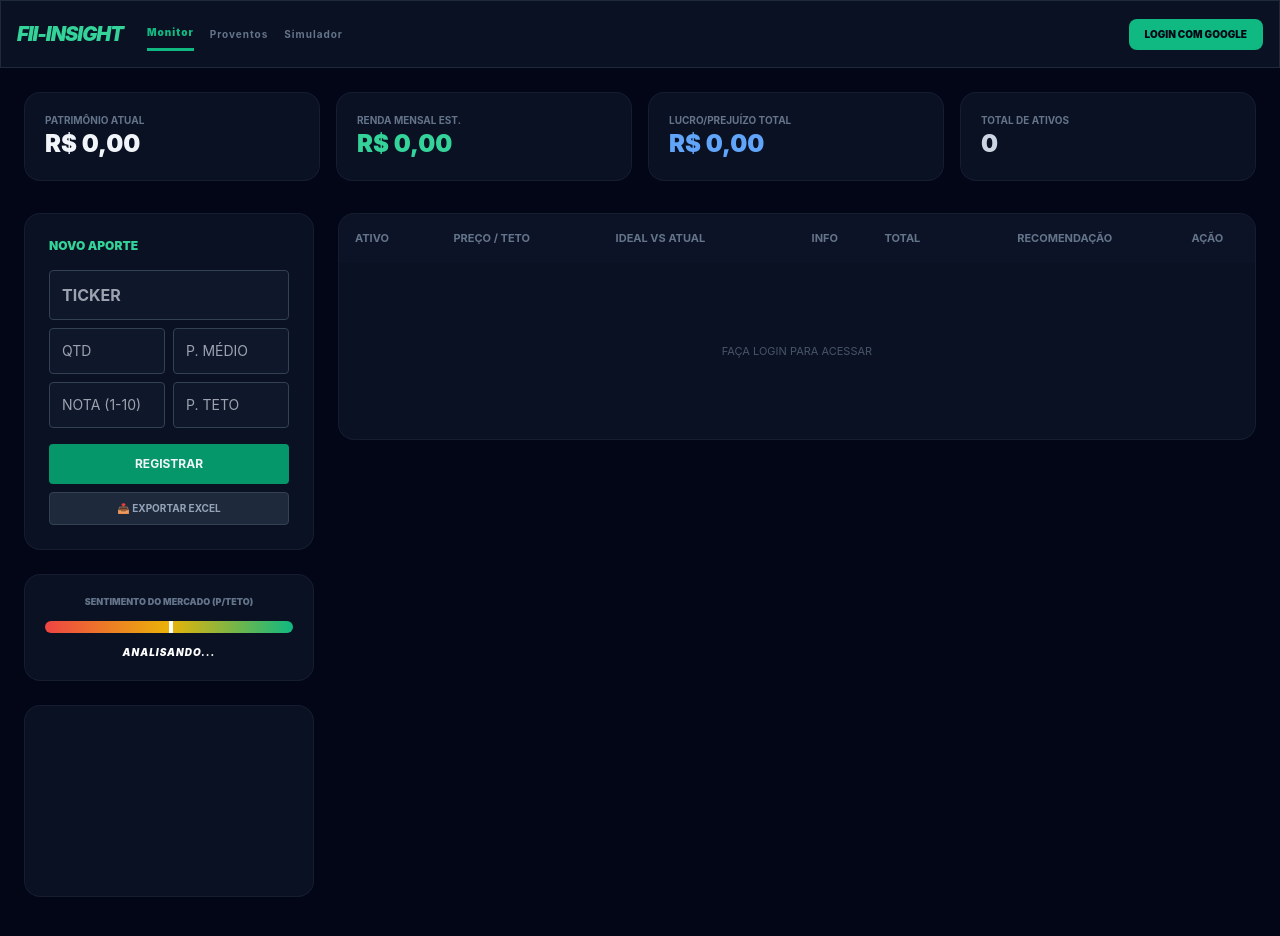
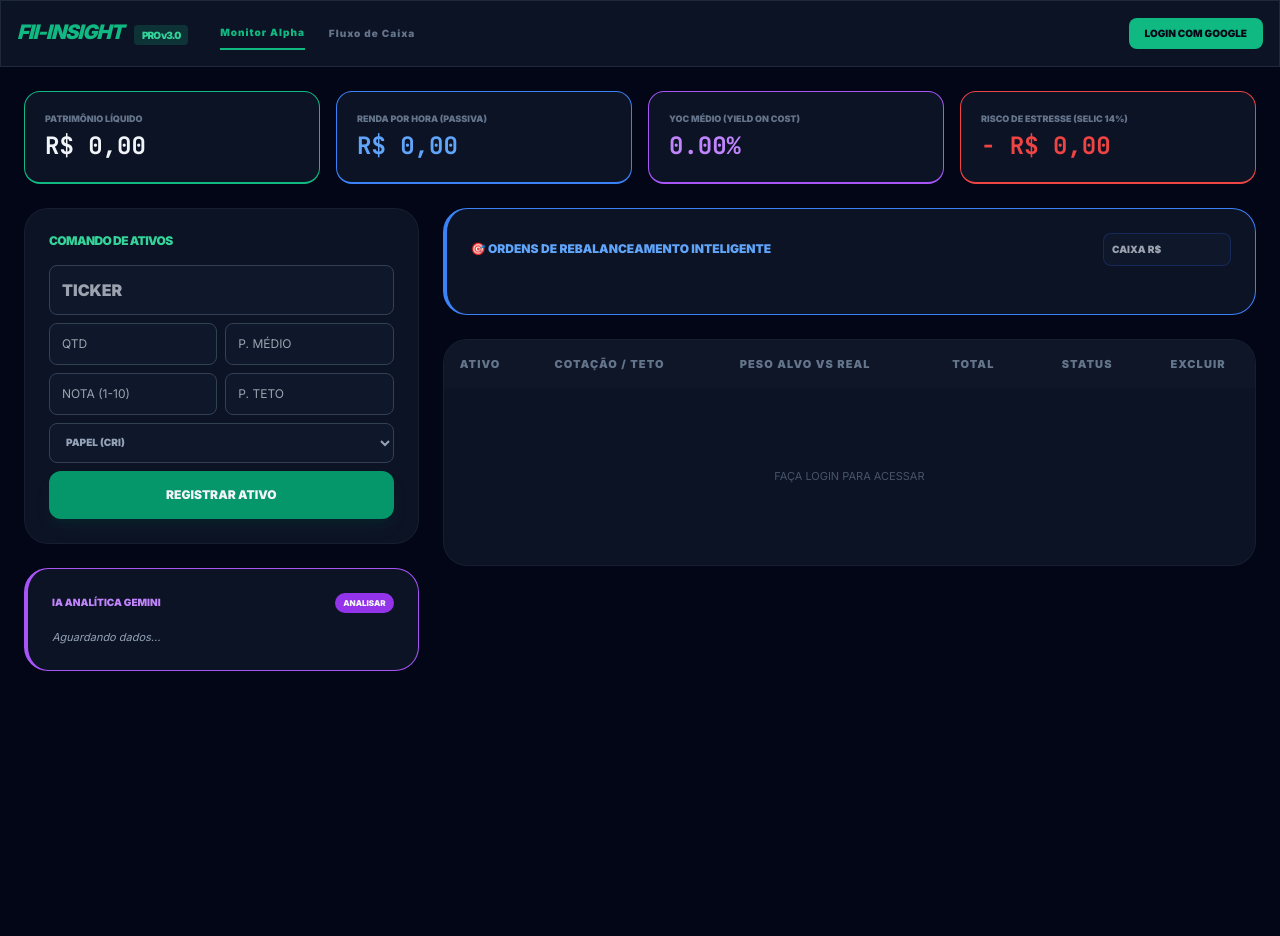
Before and after one commit to andreklaroskleao/AppFIIs, a plain HTML site: page index.html in a window 1280 px wide. After the commit the page ends 800 px from the top, so only its background shows below. Drawn offline with nearby package versions, Linux system fonts and the light colour scheme; no server answers.

Commit message:
Update index.html

```diff
--- a/index.html
+++ b/index.html
@@ -3,110 +3,122 @@
 <head>
     <meta charset="UTF-8">
     <meta name="viewport" content="width=device-width, initial-scale=1.0">
-    <title>FII-Insight Ultra</title>
+    <title>FII-INSIGHT TERMINAL PRO</title>
     <script src="https://cdn.tailwindcss.com"></script>
     <script src="https://cdn.jsdelivr.net/npm/chart.js"></script>
     <script src="https://cdn.sheetjs.com/xlsx-latest/package/dist/xlsx.full.min.js"></script>
     <style>
+        @import url('https://fonts.googleapis.com/css2?family=JetBrains+Mono:wght@400;700&family=Inter:wght@400;900&display=swap');
         body { background-color: #020617; color: #f1f5f9; font-family: 'Inter', sans-serif; }
-        .glass { background: rgba(15, 23, 42, 0.7); backdrop-filter: blur(12px); border: 1px solid rgba(255,255,255,0.05); }
-        .tab-active { border-bottom: 3px solid #10b981; color: #10b981; font-weight: 900; }
-        input::-webkit-outer-spin-button, input::-webkit-inner-spin-button { -webkit-appearance: none; margin: 0; }
+        .glass { background: rgba(15, 23, 42, 0.8); backdrop-filter: blur(12px); border: 1px solid rgba(255,255,255,0.05); }
+        .mono { font-family: 'JetBrains Mono', monospace; }
+        .tab-active { border-bottom: 2px solid #10b981; color: #10b981; font-weight: 900; }
     </style>
 </head>
-<body class="min-h-screen pb-20">
-    <nav class="border-b border-slate-800 p-4 glass flex justify-between items-center sticky top-0 z-50">
-        <div class="flex items-center gap-6">
-            <h1 class="text-xl font-black text-emerald-400 italic tracking-tighter">FII-INSIGHT</h1>
-            <div class="flex gap-4 text-[10px] font-bold uppercase tracking-widest text-slate-500">
-                <button onclick="window.mudarAba('dash')" id="tab-dash" class="tab-active py-2">Monitor</button>
-                <button onclick="window.mudarAba('proventos')" id="tab-proventos" class="py-2">Proventos</button>
-                <button onclick="window.mudarAba('simulador')" id="tab-simulador" class="py-2">Simulador</button>
+<body class="min-h-screen">
+    <nav class="border-b border-slate-800 p-4 glass sticky top-0 z-50 flex justify-between items-center">
+        <div class="flex items-center gap-8">
+            <h1 class="text-xl font-black italic tracking-tighter text-emerald-500">FII-INSIGHT <span class="text-[10px] bg-emerald-500/20 px-2 py-1 rounded text-emerald-400 not-italic ml-2">PRO v3.0</span></h1>
+            <div class="flex gap-6 text-[10px] font-bold uppercase tracking-widest text-slate-500">
+                <button onclick="window.mudarAba('dash')" id="tab-dash" class="tab-active py-2">Monitor Alpha</button>
+                <button onclick="window.mudarAba('proventos')" id="tab-proventos" class="py-2">Fluxo de Caixa</button>
             </div>
         </div>
         <div id="user-info"></div>
     </nav>
 
-    <main class="p-6 container mx-auto">
-        <div id="secao-dash">
-            <div class="grid grid-cols-1 md:grid-cols-4 gap-4 mb-8">
-                <div class="glass p-5 rounded-2xl">
-                    <p class="text-slate-500 text-[10px] font-bold uppercase">Patrimônio Atual</p>
-                    <h2 id="total-patrimonio" class="text-2xl font-black">R$ 0,00</h2>
+    <main class="p-6 container mx-auto space-y-6">
+        <div id="secao-dash" class="space-y-6">
+            <div class="grid grid-cols-1 md:grid-cols-4 gap-4">
+                <div class="glass p-5 rounded-2xl border-b-2 border-emerald-500">
+                    <p class="text-[9px] text-slate-500 font-black uppercase mb-1">Patrimônio Líquido</p>
+                    <h2 id="total-patrimonio" class="text-2xl font-black mono">R$ 0,00</h2>
                 </div>
-                <div class="glass p-5 rounded-2xl">
-                    <p class="text-slate-500 text-[10px] font-bold uppercase">Renda Mensal Est.</p>
-                    <h2 id="total-dividendos" class="text-2xl font-black text-emerald-400">R$ 0,00</h2>
+                <div class="glass p-5 rounded-2xl border-b-2 border-blue-500">
+                    <p class="text-[9px] text-slate-500 font-black uppercase mb-1">Renda por Hora (Passiva)</p>
+                    <h2 id="renda-hora" class="text-2xl font-black text-blue-400 mono">R$ 0,00</h2>
                 </div>
-                <div class="glass p-5 rounded-2xl">
-                    <p class="text-slate-500 text-[10px] font-bold uppercase">Lucro/Prejuízo Total</p>
-                    <h2 id="lucro-total" class="text-2xl font-black text-blue-400">R$ 0,00</h2>
+                <div class="glass p-5 rounded-2xl border-b-2 border-purple-500">
+                    <p class="text-[9px] text-slate-500 font-black uppercase mb-1">YOC Médio (Yield on Cost)</p>
+                    <h2 id="yoc-medio" class="text-2xl font-black text-purple-400 mono">0.00%</h2>
                 </div>
-                <div class="glass p-5 rounded-2xl">
-                    <p class="text-slate-500 text-[10px] font-bold uppercase">Total de Ativos</p>
-                    <h2 id="qtd-ativos" class="text-2xl font-black text-slate-300">0</h2>
+                <div class="glass p-5 rounded-2xl border-b-2 border-red-500">
+                    <p class="text-[9px] text-slate-500 font-black uppercase mb-1">Risco de Estresse (Selic 14%)</p>
+                    <h2 id="queda-pat" class="text-2xl font-black text-red-500 mono">- R$ 0,00</h2>
                 </div>
             </div>
 
-            <div class="grid grid-cols-1 lg:grid-cols-4 gap-6">
-                <div class="lg:col-span-1 space-y-6">
-                    <div class="glass p-6 rounded-2xl">
-                        <h3 class="text-xs font-black uppercase text-emerald-400 mb-4">Novo Aporte</h3>
-                        <input type="text" id="ticker-input" placeholder="TICKER" class="w-full bg-slate-900 border border-slate-700 rounded p-3 mb-2 uppercase font-bold">
-                        <div class="grid grid-cols-2 gap-2 mb-2">
-                            <input type="number" id="qtd-input" placeholder="QTD" class="bg-slate-900 border border-slate-700 rounded p-3 text-sm">
-                            <input type="number" id="pm-input" placeholder="P. MÉDIO" class="bg-slate-900 border border-slate-700 rounded p-3 text-sm">
+            <div class="grid grid-cols-1 lg:grid-cols-3 gap-6">
+                <div class="space-y-6">
+                    <div class="glass p-6 rounded-3xl">
+                        <h3 class="text-xs font-black uppercase text-emerald-400 mb-4 tracking-tighter">Comando de Ativos</h3>
+                        <div class="space-y-2">
+                            <input type="text" id="ticker-input" placeholder="TICKER" class="w-full bg-slate-900 border border-slate-700 rounded-lg p-3 uppercase font-bold text-white outline-none focus:border-emerald-500">
+                            <div class="grid grid-cols-2 gap-2">
+                                <input type="number" id="qtd-input" placeholder="QTD" class="bg-slate-900 border border-slate-700 rounded-lg p-3 text-xs">
+                                <input type="number" id="pm-input" placeholder="P. MÉDIO" class="bg-slate-900 border border-slate-700 rounded-lg p-3 text-xs">
                             </div>
-                        <div class="grid grid-cols-2 gap-2 mb-4">
-                            <input type="number" id="nota-input" placeholder="NOTA (1-10)" class="bg-slate-900 border border-slate-700 rounded p-3 text-sm text-blue-400">
-                            <input type="number" id="teto-input" placeholder="P. TETO" class="bg-slate-900 border border-slate-700 rounded p-3 text-sm text-emerald-400">
+                            <div class="grid grid-cols-2 gap-2">
+                                <input type="number" id="nota-input" placeholder="NOTA (1-10)" class="bg-slate-900 border border-slate-700 rounded-lg p-3 text-xs text-blue-400">
+                                <input type="number" id="teto-input" placeholder="P. TETO" class="bg-slate-900 border border-slate-700 rounded-lg p-3 text-xs text-emerald-400">
                             </div>
-                        <button onclick="window.adicionarFundo()" class="w-full bg-emerald-600 font-bold py-3 rounded uppercase text-xs mb-2">Registrar</button>
-                        <button onclick="window.exportarParaExcel()" class="w-full bg-slate-800 text-slate-400 font-bold py-2 rounded uppercase text-[10px] border border-slate-700">📥 Exportar Excel</button>
+                            <select id="segmento-input" class="w-full bg-slate-900 border border-slate-700 rounded-lg p-3 text-[10px] text-slate-400 uppercase font-black">
+                                <option value="Papel">Papel (CRI)</option>
+                                <option value="Tijolo">Tijolo (Log/Shop/Laje)</option>
+                                <option value="Agro">Agro (Fiagro)</option>
+                                <option value="Fundo de Fundo">FOF</option>
+                            </select>
+                            <button onclick="window.adicionarFundo()" class="w-full bg-emerald-600 font-black py-4 rounded-xl uppercase text-xs shadow-lg shadow-emerald-900/20 hover:bg-emerald-500 transition-all">Registrar Ativo</button>
+                        </div>
                     </div>
 
-                    <div class="glass p-5 rounded-2xl text-center">
-                        <p class="text-[9px] font-black text-slate-500 uppercase mb-3">Sentimento do Mercado (P/Teto)</p>
-                        <div class="relative h-3 w-full bg-gradient-to-r from-red-500 via-yellow-500 to-emerald-500 rounded-full">
-                            <div id="ponteiro-sentimento" class="absolute top-0 w-1 h-full bg-white shadow-lg transition-all duration-1000" style="left: 50%"></div>
+                    <div class="glass p-6 rounded-3xl border-l-4 border-purple-500">
+                        <div class="flex justify-between items-center mb-4">
+                            <span class="text-[10px] font-black uppercase text-purple-400">IA Analítica Gemini</span>
+                            <button onclick="window.gerarAnaliseIA()" class="text-[8px] bg-purple-600 px-2 py-1 rounded-full font-black">ANALISAR</button>
                         </div>
-                        <h4 id="status-sentimento" class="text-[10px] font-black mt-3 text-white uppercase italic tracking-widest">Analisando...</h4>
+                        <p id="analise-ia-box" class="text-[11px] text-slate-400 italic leading-relaxed">Aguardando dados...</p>
+                    </div>
                 </div>
 
-                    <div class="glass p-6 rounded-2xl h-48"><canvas id="chartDistribuicao"></canvas></div>
+                <div class="lg:col-span-2 space-y-6">
+                    <div class="glass p-6 rounded-3xl border-l-4 border-blue-500">
+                        <div class="flex justify-between items-center mb-6">
+                            <h3 class="text-xs font-black uppercase text-blue-400">🎯 Ordens de Rebalanceamento Inteligente</h3>
+                            <input type="number" id="caixa-disponivel" placeholder="CAIXA R$" class="bg-slate-900 border border-blue-900/50 rounded-lg p-2 text-[10px] text-blue-400 w-32 font-bold">
+                        </div>
+                        <div id="painel-aportes" class="grid grid-cols-1 md:grid-cols-2 gap-4"></div>
                     </div>
 
-                <div class="lg:col-span-3 glass rounded-2xl overflow-hidden h-fit">
+                    <div class="glass rounded-3xl overflow-hidden">
                         <table class="w-full text-left text-[11px]">
-                        <thead class="bg-slate-900/50 text-slate-500 uppercase font-black">
+                            <thead class="bg-slate-900/80 text-slate-500 font-black uppercase tracking-widest">
                                 <tr>
                                     <th class="p-4">Ativo</th>
-                                <th class="p-4">Preço / Teto</th>
-                                <th class="p-4">Ideal vs Atual</th>
-                                <th class="p-4 text-center">Info</th>
+                                    <th class="p-4">Cotação / Teto</th>
+                                    <th class="p-4">Peso Alvo vs Real</th>
                                     <th class="p-4">Total</th>
-                                <th class="p-4 text-center">Recomendação</th>
-                                <th class="p-4 text-center">Ação</th>
+                                    <th class="p-4 text-center">Status</th>
+                                    <th class="p-4 text-center">Excluir</th>
                                 </tr>
                             </thead>
-                        <tbody id="tabela-corpo"></tbody>
+                            <tbody id="tabela-corpo" class="divide-y divide-slate-800"></tbody>
                         </table>
                     </div>
                 </div>
             </div>
+        </div>
 
-        <div id="secao-proventos" class="hidden">
-            <div class="grid grid-cols-1 lg:grid-cols-3 gap-6">
-                <div class="glass p-6 rounded-2xl h-fit">
-                    <h3 class="text-xs font-black uppercase text-blue-400 mb-4">Registrar Recebimento</h3>
-                    <input type="text" id="prov-ticker" placeholder="TICKER" class="w-full bg-slate-900 border border-slate-700 rounded p-3 mb-2 uppercase font-bold">
-                    <input type="number" id="prov-valor" placeholder="VALOR TOTAL (R$)" class="w-full bg-slate-900 border border-slate-700 rounded p-3 mb-2 font-black text-emerald-400">
-                    <input type="month" id="prov-data" class="w-full bg-slate-900 border border-slate-700 rounded p-3 mb-4 text-slate-400">
-                    <button onclick="window.registrarProvento()" class="w-full bg-blue-600 font-bold py-3 rounded uppercase text-xs">Lançar Dividendos</button>
+        <div id="secao-proventos" class="hidden grid grid-cols-1 lg:grid-cols-3 gap-6">
+            <div class="glass p-6 rounded-3xl h-fit">
+                <h3 class="text-xs font-black uppercase text-blue-400 mb-4">Lançar Rendimento</h3>
+                <input type="text" id="prov-ticker" placeholder="TICKER" class="w-full bg-slate-900 border border-slate-700 rounded-lg p-3 mb-2 uppercase font-bold">
+                <input type="number" id="prov-valor" placeholder="VALOR TOTAL (R$)" class="w-full bg-slate-900 border border-slate-700 rounded-lg p-3 mb-2 font-black text-emerald-400">
+                <input type="month" id="prov-data" class="w-full bg-slate-900 border border-slate-700 rounded-lg p-3 mb-4 text-slate-400">
+                <button onclick="window.registrarProvento()" class="w-full bg-blue-600 font-black py-4 rounded-xl uppercase text-xs">Registrar na Bola de Neve</button>
             </div>
-                <div class="lg:col-span-2 glass p-6 rounded-2xl min-h-[400px]">
+            <div class="lg:col-span-2 glass p-6 rounded-3xl h-[500px]">
                 <canvas id="chartProventos"></canvas>
-                </div>
             </div>
         </div>
     </main>
```
Lines whose indentation alone changed are shown as unchanged.
